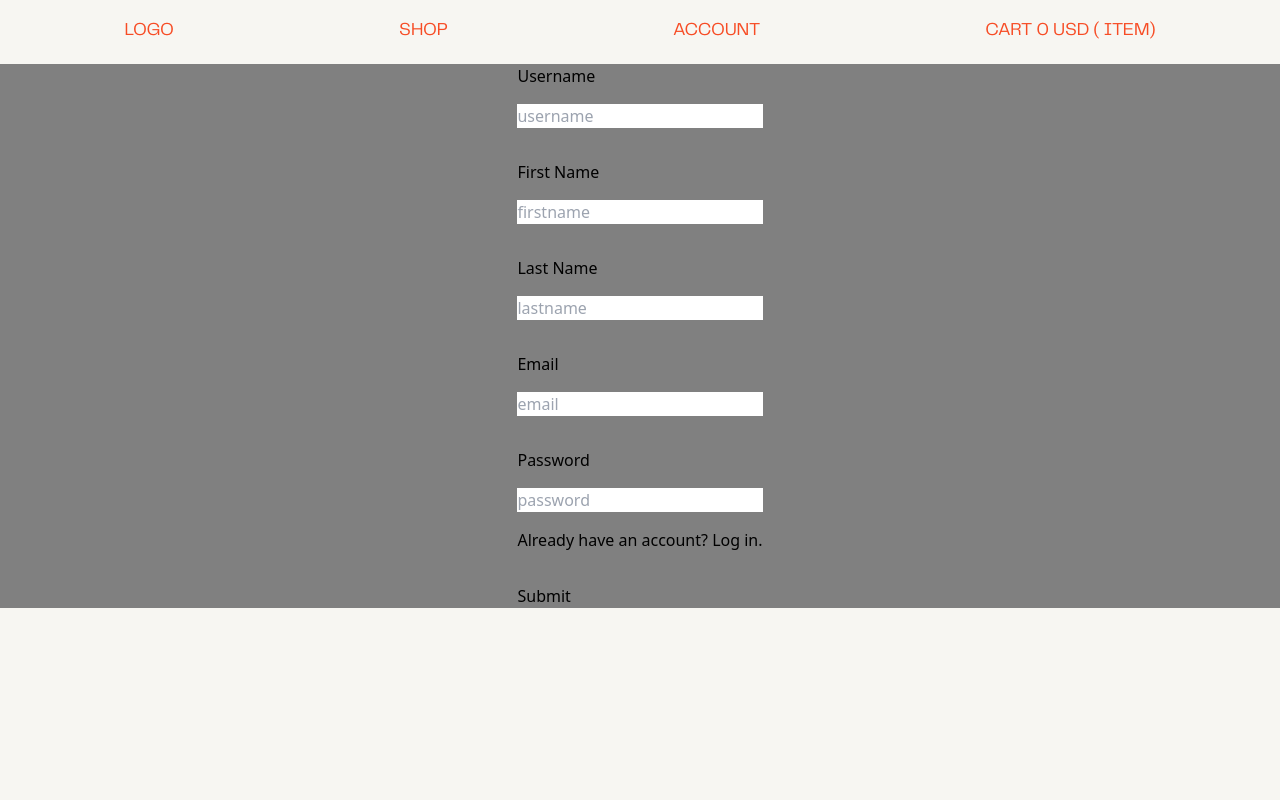
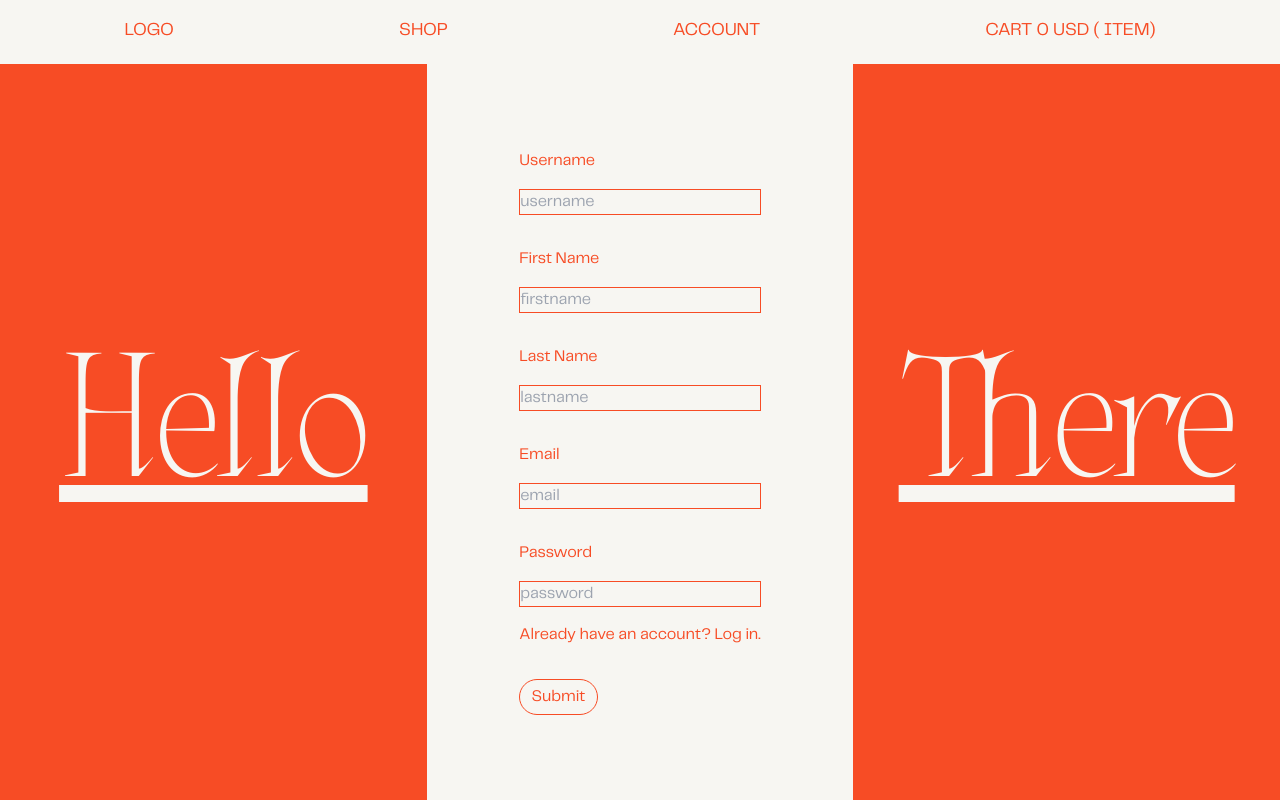
Before and after one commit to ohersi/clothingstore-app, a React (Create React App) app: page /signup in a window 1280 px wide. Built offline with nearby package versions, Linux system fonts and the light colour scheme; no server answers.

Commit message:
css styling for Signup page

```diff
--- a/src/pages/LogIn/index.js
+++ b/src/pages/LogIn/index.js
@@ -47,7 +47,7 @@ const LogIn = () => {
     return (
         <>
             <div id="login-main">
-                <div id="image">
+                <div id="box-txt">
                    This way...
                 </div>
                 <div id="login-container">
--- a/src/pages/LogIn/login.css
+++ b/src/pages/LogIn/login.css
@@ -1,4 +1,3 @@
-
 #login-main {
     height: 100vh;
     display: grid;
@@ -8,7 +7,6 @@
 }
 
 #login-container {
-    /* background-color: rgba(240, 128, 128, 0.178); */
     color: #f74c25;
     display: flex;
     flex-direction: column;
@@ -19,7 +17,7 @@
     grid-area: login;
 }
 
-#image {
+#box-txt {
     display: flex;
     justify-content: center;
     align-items: center;
--- a/src/pages/SignUp/index.js
+++ b/src/pages/SignUp/index.js
@@ -40,65 +40,80 @@ const SignUp = () => {
 
     return (
         <>
+            <div id="signup-main">
+                <div className='txt-1'>
+                    Hello
+                </div>
+                <div className='txt-2'>
+                    There
+                </div>
                 <div id="signup-container">
                     <form onSubmit={handleSubmit(signUpUser)}>
                         <div className="field">
                             <label htmlFor="username">Username</label>
                             <input
+                                className='input'
                                 type="text"
                                 placeholder="username"
                                 autoComplete="off"
                                 {...register("username", { required: true, max: 50, min: 3, maxLength: 50 })}
                             />
-                        <span>{errors?.username?.message}</span>
+                            <span className='error'>{errors?.username?.message}</span>
                         </div>
 
                         <div className="field">
                             <label htmlFor="firstname">First Name</label>
                             <input
+                                className='input'
                                 type="text"
                                 placeholder="firstname"
                                 autoComplete="off"
                                 {...register("firstname", { required: true, max: 100, min: 1, maxLength: 100 })}
                             />
-                        <span>{errors?.firstname?.message}</span>
+                            <span className='error'>{errors?.firstname?.message}</span>
                         </div>
 
                         <div className="field">
                             <label htmlFor="lastname">Last Name</label>
                             <input
+                                className='input'
                                 type="text"
                                 placeholder="lastname"
                                 autoComplete="off"
                                 {...register("lastname", { required: true, max: 100, min: 1, maxLength: 100 })}
                             />
-                        <span>{errors?.lastname?.message}</span>
+                            <span className='error'>{errors?.lastname?.message}</span>
                         </div>
 
                         <div className="field">
                             <label htmlFor="email">Email</label>
                             <input
+                                className='input'
                                 type="email"
                                 placeholder="email"
                                 autoComplete="off"
                                 {...register("email", { required: true, max: 255, min: 5, maxLength: 255, pattern: /^\S+@\S+$/i })}
                             />
-                        <span>{errors?.email?.message}</span>
+                            <span className='error'>{errors?.email?.message}</span>
                         </div>
 
                         <div className="field">
                             <label htmlFor="password">Password</label>
                             <input
+                                className='input'
                                 type="password"
                                 placeholder="password"
                                 {...register("password", { required: true, max: 100, min: 5, maxLength: 100 })}
                             />
                             <Link to='/login'>Already have an account? Log in.</Link>
-                        <span>{errors?.password?.message}</span>
+                            <span className='error'>{errors?.password?.message}</span>
                         </div>
+                        <button className='submit-btn'>
                             <input type="submit" />
+                        </button>
                         <h1>{success ? "User has been registered" : null}</h1>
                     </form>
+                </div>
             </div>
         </>
     );
--- a/src/pages/SignUp/signup.css
+++ b/src/pages/SignUp/signup.css
@@ -1,16 +1,52 @@
+
+#signup-main {
+    height: 100vh;
+    display: grid;
+    grid-template-areas:
+    'txt1 signup txt2';
+    grid-template-columns: 1fr 1fr 1fr;
+}
+
+.txt-1 {
+    grid-area: txt1;
+    display: flex;
+    justify-content: center;
+    align-items: center;
+    background-color: #f74c25;
+    margin-top: 4rem;
+    font-family: 'Conta-ExtraLight';
+    color: #f7f6f2;
+    font-size: 11rem;
+    text-decoration: underline;
+}
+
+.txt-2 {
+    grid-area: txt2;
+    display: flex;
+    justify-content: center;
+    align-items: center;
+    background-color: #f74c25;
+    margin-top: 4rem;
+    font-family: 'Conta-ExtraLight';
+    color: #f7f6f2;
+    font-size: 11rem;
+    text-decoration: underline;
+}
+
 #signup-container {
-    background-color: gray;
+    /* background-color: #f74c255b; */
     display: flex;
     justify-content: center;
     margin-top: 4rem;
+    font-family: 'Telegraf-Regular';
+    color: #f74c25;
+    align-items: center;
+    grid-area: signup;
 }
 
 .field {
     flex-direction: column;
     display: flex;
     margin-bottom: 1rem;
+    gap: 1rem;
 }
-
-span {
-    color: white;
-}
```
Lines whose indentation alone changed are shown as unchanged.
